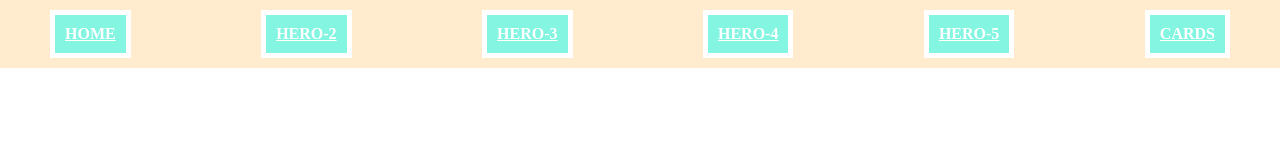
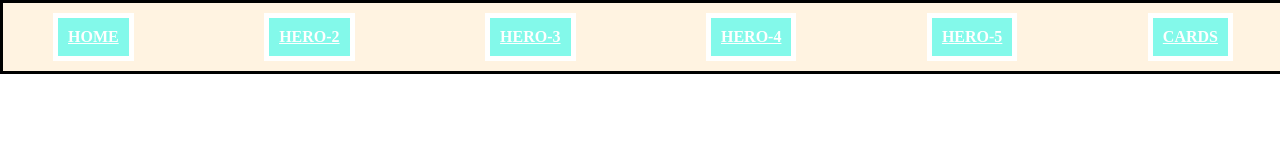
Before and after one commit to johann122004/WD-Lopez-Hands-On-2, a plain HTML site: page pages/hero-gallery-one/index.html in a window 1280 px wide. Drawn offline with Linux system fonts and the light colour scheme.

Commit message:
style(pages/hero-gallery-one/style): change background color transparency of the header

```diff
--- a/pages/hero-gallery-one/assets/css/style.css
+++ b/pages/hero-gallery-one/assets/css/style.css
@@ -10,7 +10,8 @@ header{
     position: fixed;
     width: 100%;
     z-index: 999;
-    background-color: blanchedalmond;
+    border: solid 3px;
+    background-color: rgba(255, 235, 205, 0.603);
     padding-top: 10px;
     padding-bottom: 10px;
 }
```
